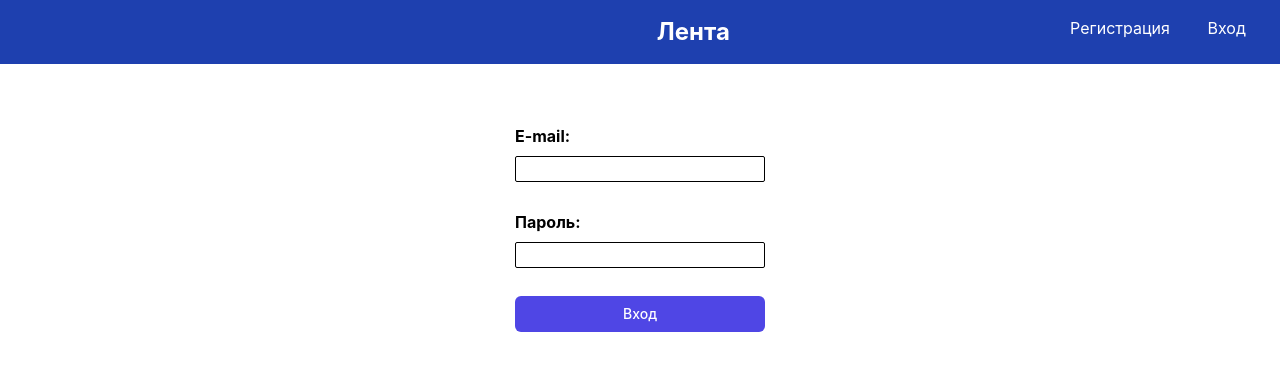
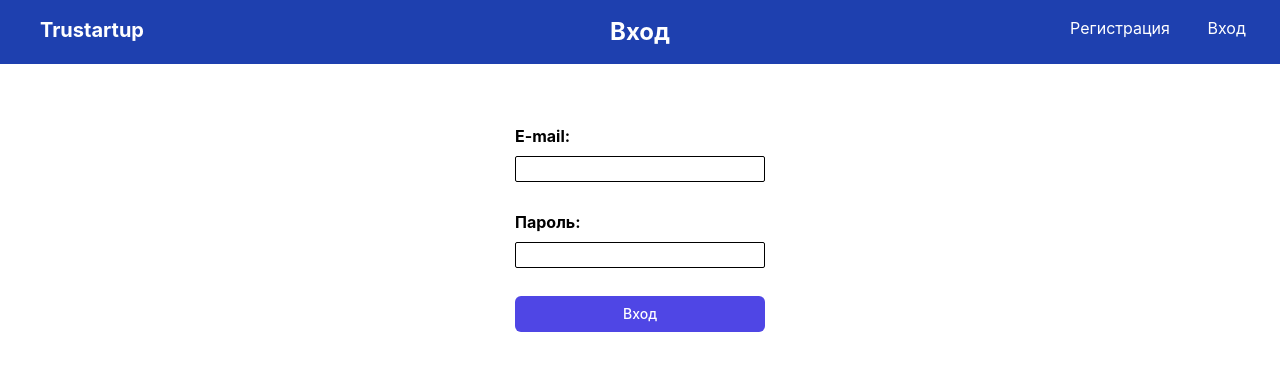
Before and after one commit to cloudbruh/trustartup-frontend, a React (Create React App) app in the folder react-app/: page /login in a window 1280 px wide. Shown: the top 370 px of the page. Built offline with nearby package versions, Linux system fonts and the light colour scheme.

Commit message:
Добавлена ссылка в шапке на главную страницу, добавлены обновления заголовков, добавлено сохранение токена в cookie и поднятие его в состояние компонента App

```diff
--- a/react-app/src/AddStartup.js
+++ b/react-app/src/AddStartup.js
@@ -6,6 +6,12 @@ class AddStartup extends React.Component {
 
     state = {
         title: 'Добавить компанию'
+    }
+
+    constructor(props)
+    {
+        super(props)
+        props.onTitleChanged('Добавить стартап')
     }
 
     render() {
--- a/react-app/src/App.js
+++ b/react-app/src/App.js
@@ -11,19 +11,36 @@ import {BrowserRouter as Router,
         Routes,
         Route,
         Link} from 'react-router-dom'
+import './cookie'
 
 class App extends React.Component {
 
     state = {
-        title: 'Лента'
+        title: 'Лента',
+        token: undefined
+    }
+
+    constructor(props)
+    {
+        super(props)
+        this.state.token = window.cookie.get('token')
+        this.handleTitleChanged= this.handleTitleChanged.bind(this)
+    }
+
+    handleTitleChanged(newTitle)
+    {
+        this.setState({title: newTitle})
     }
     render() {
         return (
             <>
                 <header className='top-bar bg-blue h-16'>
                     <div className='flex flex-row'>
-                        <div className='basis-10/12'>
-                            <p className='title ml-80 text-center font-bold text-white text-2xl'><span className='inline-block my-4'>{this.state.title}</span></p>
+                        <div className='basis-1/6'>
+                        <Link to='/'><p className='pl-10 text-left font-bold text-white text-xl'><span className='inline-block my-4'>Trustartup</span></p></Link>
+                        </div>
+                        <div className='basis-2/3'>
+                            <p className='title text-center font-bold text-white text-2xl'><span className='inline-block my-4'>{this.state.title}</span></p>
                         </div>
                         <div className='signup mt-4 basis-1/12 text-center text-white'>
                             <Link to='/signup'><p>Регистрация</p></Link>
@@ -34,11 +51,24 @@ class App extends React.Component {
                     </div>
                 </header>
                 <Routes>
-                    <Route exact path='/' element={<MainPage/>}/>
-                    <Route exact path='/login' element={<Enter/>}/>
-                    <Route exact path='/signup' element={<Register/>}/>
-                    <Route exact path='/startup' element={<Startup/>}/>
-                    <Route exact path='/addstartup' element={<AddStartup/>}/>
+                    <Route
+                        exact path='/'
+                        element={<MainPage onTitleChanged={this.handleTitleChanged}/>} />
+                    <Route
+                        exact path='/login'
+                        element={<Enter onTitleChanged={this.handleTitleChanged}/>} />
+                    <Route
+                        exact path='/signup'
+                        element={<Register onTitleChanged={this.handleTitleChanged}/>}/>
+                    <Route
+                        exact path='/startup'
+                        element={<Startup onTitleChanged={this.handleTitleChanged}/>}/>
+                    <Route
+                        exact path='/addstartup'
+                        element={<AddStartup onTitleChanged={this.handleTitleChanged}/>}/>
+                    <Route
+                        exact path='/personal'
+                        element={<PersonalArea onTitleChanged={this.handleTitleChanged}/>}/>
                 </Routes>
                 <footer className='bot-bar'>
 
--- a/react-app/src/Enter.js
+++ b/react-app/src/Enter.js
@@ -1,23 +1,64 @@
 import React from 'react';
+import './cookie'
 
 class Enter extends React.Component {
 
-    state = {
-        title: 'Вход'
-    }
+    constructor(props) {
+        super(props);
+        this.state = {
+                      email: '',
+                      pass: ''};
+        this.handleChangeEmail = this.handleChangeEmail.bind(this);
+        this.handleChangePass = this.handleChangePass.bind(this);
+        this.handleSubmit = this.handleSubmit.bind(this);
+        props.onTitleChanged('Вход')
+      }
+
+    async handleSubmit(event) {
+        let req;
+        try{
+        req = await fetch('http://192.168.1.69:8087/login?' + 'email=' + this.state.email + '&password=' + this.state.pass,
+        {method: 'POST',
+        headers: {
+          "Content-type": "application/x-www-form-urlencoded; charset=UTF-8"
+        },
+         mode: 'cors'})
+      }
+      catch(e)
+      {
+        alert(e)
+      }
+        let resp = await  req.json()
+        if(!req.ok)
+          alert(resp.message)
+        else
+        {
+          window.cookie.set('token', resp.token)
+          //TODO(перекинуть на предыдущую страницу)
+        }
+        event.preventDefault();
+      }
+
+      handleChangeEmail(event) {
+        this.setState({email: event.target.value});
+      }
+
+      handleChangePass(event) {
+        this.setState({pass: event.target.value});
+      }
 
     render() {
         return (
             <div className='mx-auto w-fit mt-10 p-5 flex flex-col justify-center'>
                 <div className='login-email mb-7'>
                         <label htmlFor='login-email' className='font-bold mr-2 mb-2 block'>E-mail:</label>
-                        <input type='text' id='login-email' className='border border-solid rounded-sm'/>
+                        <input type='text' onChange={this.handleChangeEmail} id='login-email' className='border border-solid rounded-sm'/>
                 </div>
                 <div className='login-pass mb-7'>
                         <label htmlFor='login-pass' className='font-bold mr-2 mb-2 block'>Пароль:</label>
-                        <input type='text' id='login-pass' className='border border-solid rounded-sm'/>
+                        <input type='text' onChange={this.handleChangePass} id='login-pass' className='border border-solid rounded-sm'/>
                 </div>
-                <button className='enter-button py-2 px-4 text-sm font-medium rounded-md text-white bg-indigo-600 hover:bg-indigo-700'>Вход</button>
+                <button onClick={this.handleSubmit} className='enter-button py-2 px-4 text-sm font-medium rounded-md text-white bg-indigo-600 hover:bg-indigo-700'>Вход</button>
             </div>
         )
     }
--- a/react-app/src/MainPage.js
+++ b/react-app/src/MainPage.js
@@ -7,8 +7,10 @@ import PersonalArea from './PersonalArea'
 
 class MainPage extends React.Component {
 
-    state = {
-        title: 'Лента'
+    constructor(props)
+    {
+        super(props)
+        props.onTitleChanged('Лента')
     }
     render() {
         return (
--- a/react-app/src/PersonalArea.js
+++ b/react-app/src/PersonalArea.js
@@ -10,6 +10,11 @@ class PersonalArea extends React.Component {
         companies: ['Batsales']
     }
 
+    constructor(props)
+    {
+        super(props)
+        props.onTitleChanged('Личный кабинет')
+    }
     render() {
         return (
             <div className='w-100%'>
@@ -51,9 +56,6 @@ class PersonalArea extends React.Component {
                             <button className='mt-10 mb-5 py-2 px-4 text-sm font-medium rounded-md text-white bg-indigo-600 hover:bg-indigo-700'>Загрузить личный документ</button>
                         </div>
                         <div>
-                            <button className='mb-5 py-2 px-4 text-sm font-medium rounded-md text-white bg-indigo-600 hover:bg-indigo-700'>Загрузить документ о компании</button>
-                        </div>
-                        <div>
                             <button className='py-2 px-4 text-sm font-medium rounded-md text-white bg-indigo-600 hover:bg-indigo-700'>Создать компанию</button>
                         </div>
                     </div>
--- a/react-app/src/Register.js
+++ b/react-app/src/Register.js
@@ -16,6 +16,7 @@ class Register extends React.Component {
         this.handleChangeEmail = this.handleChangeEmail.bind(this);
         this.handleChangePass = this.handleChangePass.bind(this);
         this.handleSubmit = this.handleSubmit.bind(this);
+        props.onTitleChanged('Регистрация')
       }
 
     async handleSubmit(event) {
@@ -38,6 +39,7 @@ class Register extends React.Component {
         else
         {
           window.cookie.set('token', resp.token)
+          alert('Успешно зарегистрирован!')
         }
         event.preventDefault();
       }
--- a/react-app/src/Startup.js
+++ b/react-app/src/Startup.js
@@ -15,6 +15,12 @@ class Startup extends React.Component {
         {title: 'Заголовок новости 2', text: 'Содержание новости 2'},
         {title: 'Заголовок новости 3', text: 'Содержание новости 3'}],
         comments: [{author: 'Иван Петров', text: 'Мне нравится!'}]
+    }
+
+    constructor(props)
+    {
+        super(props)
+        props.onTitleChanged(this.state.title)
     }
 
     render() {
--- a/react-app/src/cookie.js
+++ b/react-app/src/cookie.js
@@ -56,4 +56,5 @@
 
     // Добавляем прототип в глобальную переменную
     w.Cookie = Cookie;
+    window.cookie = new Cookie();
 })(window);
```
